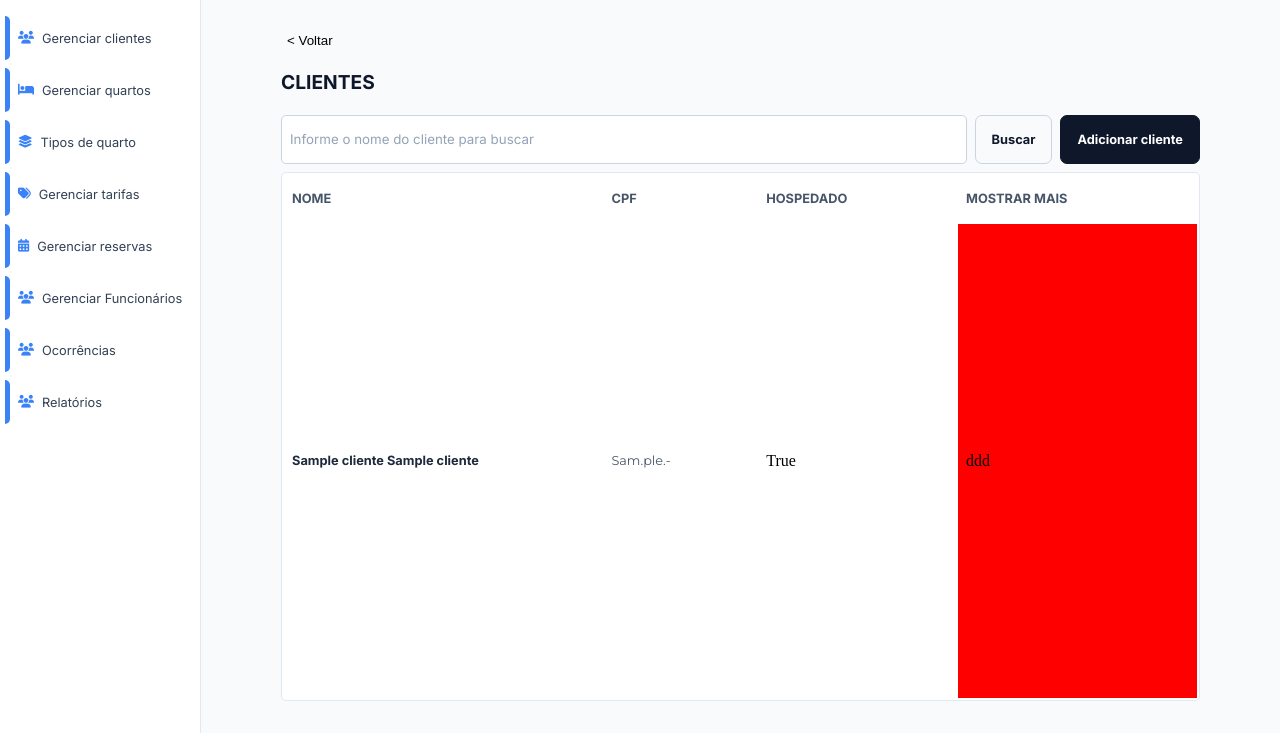
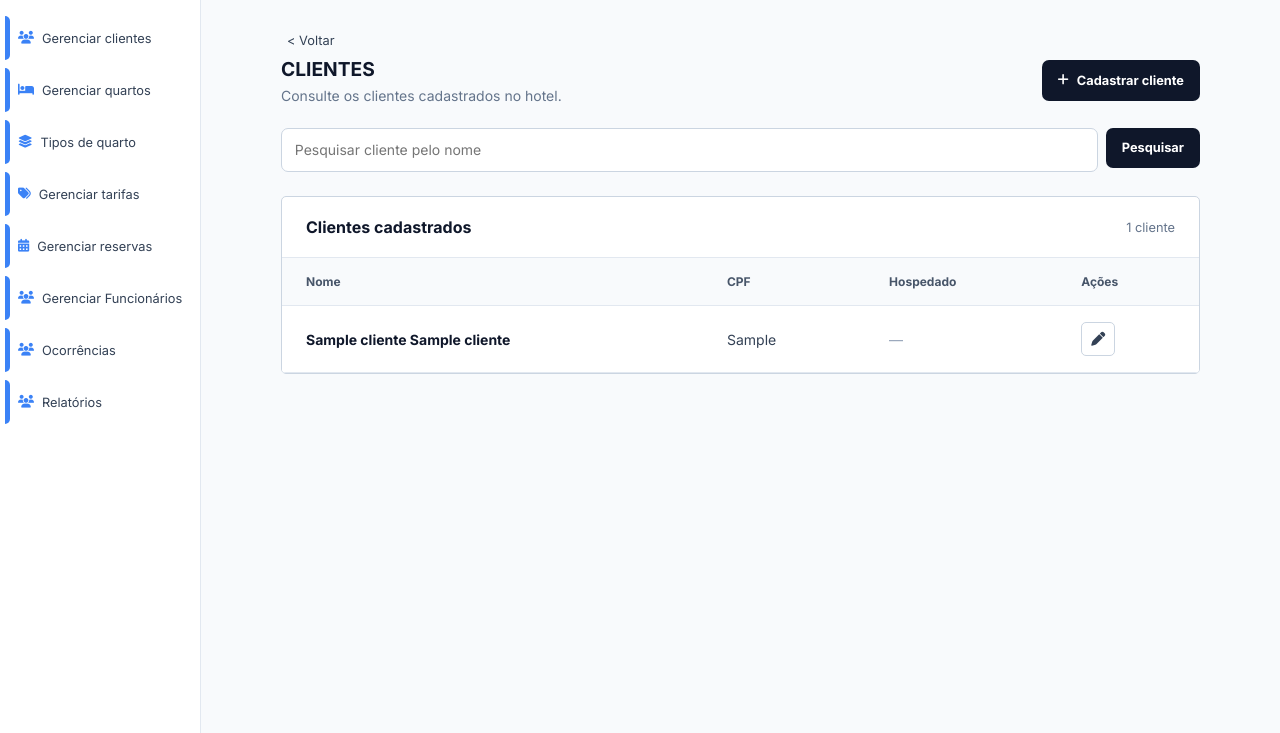
Before and after one commit to Kohlrausch16/sistema_gestao_hotel, a Django app: page /clientes/ in a window 1280 px wide. Shown: the part 67-800 px from the top of the page. Run offline with Django 5.2, Linux system fonts and the light colour scheme; tables that the repository leaves empty hold one stand-in row (values such as "Sample post").

Commit message:
Padroniza listagem de clientes e adiciona busca por nome

```diff
--- /dev/null
+++ b/hotelaria_app/static/css/listagem_clientes.css
@@ -0,0 +1,206 @@
+.cabecalho-clientes {
+    display: flex;
+    align-items: center;
+    justify-content: space-between;
+    gap: 1rem;
+    margin-bottom: 1rem;
+}
+
+.cabecalho-clientes .titulo-pagina {
+    margin: 0 0 0.35rem;
+}
+
+.subtitulo-clientes {
+    margin: 0;
+    color: #64748B;
+    font: 0.875rem "Inter", sans-serif;
+}
+
+.pesquisa-clientes {
+    display: flex;
+    gap: 0.5rem;
+    margin-bottom: 1rem;
+}
+
+.pesquisa-clientes input {
+    flex: 1;
+    min-width: 0;
+    padding: 0.8rem;
+    border: 1px solid #CBD5E1;
+    border-radius: 7px;
+    font: 0.875rem "Inter", sans-serif;
+}
+
+.pesquisa-clientes button {
+    padding: 0.8rem 1rem;
+    border: 0;
+    border-radius: 7px;
+    background: #0F172A;
+    color: #FFFFFF;
+    font: 700 0.8rem "Inter", sans-serif;
+    cursor: pointer;
+}
+
+.pesquisa-clientes button:hover {
+    background: #334155;
+}
+
+.botao-novo-cliente,
+.clientes-vazios a {
+    display: inline-flex;
+    align-items: center;
+    justify-content: center;
+    gap: 0.5rem;
+    padding: 0.8rem 1rem;
+    border-radius: 7px;
+    background: #0F172A;
+    color: #FFFFFF;
+    font: 700 0.8rem "Inter", sans-serif;
+    text-decoration: none;
+    transition: background-color 0.2s;
+}
+
+.botao-novo-cliente:hover,
+.clientes-vazios a:hover {
+    background: #334155;
+}
+
+.painel-clientes {
+    overflow: hidden;
+    border: 1px solid #CBD5E1;
+    border-radius: 5px;
+    background: #FFFFFF;
+    font-family: "Inter", sans-serif;
+}
+
+.painel-clientes-cabecalho {
+    display: flex;
+    align-items: center;
+    justify-content: space-between;
+    gap: 1rem;
+    padding: 1.25rem 1.5rem;
+    border-bottom: 1px solid #E2E8F0;
+}
+
+.painel-clientes-cabecalho h2 {
+    margin: 0;
+    color: #0F172A;
+    font-size: 1rem;
+}
+
+.contador-clientes {
+    color: #64748B;
+    font-size: 0.8rem;
+}
+
+.tabela-clientes-rolagem {
+    overflow-x: auto;
+}
+
+.tabela-clientes {
+    width: 100%;
+    border: 0;
+    border-collapse: collapse;
+    border-radius: 0;
+    text-align: left;
+    white-space: nowrap;
+}
+
+.tabela-clientes th,
+.tabela-clientes td {
+    padding: 1rem 1.5rem;
+    border-bottom: 1px solid #E2E8F0;
+    font-size: 0.875rem;
+}
+
+.tabela-clientes th {
+    background: #F8FAFC;
+    color: #475569;
+    font-size: 0.75rem;
+    font-weight: 700;
+}
+
+.tabela-clientes td {
+    color: #334155;
+}
+
+.tabela-clientes tbody tr:last-child td {
+    border-bottom: 0;
+}
+
+.tabela-clientes tbody tr:hover {
+    background: #F8FAFC;
+}
+
+.tabela-clientes tr[hidden] {
+    display: none;
+}
+
+.tabela-clientes .nome-cliente {
+    color: #0F172A;
+    font-weight: 700;
+}
+
+.situacao-indisponivel {
+    color: #94A3B8;
+}
+
+.botao-editar-cliente {
+    display: inline-flex;
+    align-items: center;
+    justify-content: center;
+    width: 2rem;
+    height: 2rem;
+    border: 1px solid #CBD5E1;
+    border-radius: 5px;
+    background: #FFFFFF;
+    color: #334155;
+}
+
+.botao-editar-cliente:hover,
+.botao-editar-cliente:focus-visible {
+    border-color: #3B82F6;
+    color: #1D4ED8;
+}
+
+.clientes-vazios {
+    display: flex;
+    flex-direction: column;
+    align-items: center;
+    gap: 0.75rem;
+    padding: 3rem 1rem;
+    color: #64748B;
+    text-align: center;
+}
+
+.clientes-vazios > i {
+    color: #3B82F6;
+    font-size: 1.75rem;
+}
+
+.clientes-vazios h3,
+.clientes-vazios p {
+    margin: 0;
+}
+
+.clientes-vazios h3 {
+    color: #0F172A;
+    font-size: 1rem;
+}
+
+.clientes-vazios p {
+    font-size: 0.875rem;
+}
+
+@media (max-width: 800px) {
+    .cabecalho-clientes {
+        align-items: flex-start;
+        flex-direction: column;
+    }
+
+    .painel-clientes-cabecalho,
+    .tabela-clientes th,
+    .tabela-clientes td {
+        padding: 1rem;
+    }
+}
--- /dev/null
+++ b/hotelaria_app/static/scripts/filtrarClientesListagem.js
@@ -0,0 +1,26 @@
+const formularioPesquisaClientes = document.querySelector(".pesquisa-clientes");
+
+if (formularioPesquisaClientes) {
+    const campoPesquisa = formularioPesquisaClientes.querySelector("input");
+    const linhas = document.querySelectorAll(".linha-cliente");
+    const avisoVazio = document.querySelector(".nenhum-cliente-encontrado");
+
+    const filtrarClientes = () => {
+        const pesquisa = campoPesquisa.value.trim().toLocaleLowerCase("pt-BR");
+        let encontrados = 0;
+
+        linhas.forEach((linha) => {
+            const nome = linha.querySelector(".nome-cliente").textContent.toLocaleLowerCase("pt-BR");
+            linha.hidden = !nome.includes(pesquisa);
+            if (!linha.hidden) encontrados += 1;
+        });
+
+        avisoVazio.hidden = encontrados > 0;
+    };
+
+    formularioPesquisaClientes.addEventListener("submit", (evento) => {
+        evento.preventDefault();
+        filtrarClientes();
+    });
+    campoPesquisa.addEventListener("input", filtrarClientes);
+}
--- a/hotelaria_app/templates/listagem_clientes.html
+++ b/hotelaria_app/templates/listagem_clientes.html
@@ -1,57 +1,78 @@
 {% extends "partials/_base.html" %}
 {% load static %}
 
+{% block title %}Clientes{% endblock %}
+
 {% block arquivos_css %}
-    <link rel="stylesheet" href={% static "css/formulario.css" %} />
+    <link rel="stylesheet" href="{% static 'css/listagem_clientes.css' %}">
 {% endblock %}
 
-
 {% block titulo_pagina %}
-
-<button class="botao-retornar"> < Voltar</button>
+    <button class="botao-retornar item-navegacao" type="button">&lt; Voltar</button>
+    <div class="cabecalho-clientes">
+        <div>
             <h1 class="titulo-pagina">CLIENTES</h1>
-
+            <p class="subtitulo-clientes">Consulte os clientes cadastrados no hotel.</p>
+        </div>
+        <a class="botao-novo-cliente" href="{% url 'cadastrar_cliente' %}">
+            <i class="fa-solid fa-plus" aria-hidden="true"></i> Cadastrar cliente
+        </a>
+    </div>
 {% endblock %}
 
+{% block main %}
+    {% if clientes %}
+        <form class="pesquisa-clientes" role="search">
+            <input id="pesquisa-clientes" type="search" placeholder="Pesquisar cliente pelo nome" aria-label="Pesquisar cliente pelo nome">
+            <button type="submit">Pesquisar</button>
+        </form>
+    {% endif %}
 
-{% block main %}
-
-    <div class="acoes-pagina-container">
-        <input class="campo-formulario placeholder-input input-cpf" placeholder="Informe o nome do cliente para buscar" />
-        <button class="botao-formulario botao-cancelar">Buscar</button>
-        <a href="{% url "cadastrar_cliente" %}" class="botao-formulario botao-confirmar">Adicionar cliente</a>
+    <section class="painel-clientes" aria-label="Lista de clientes">
+        <div class="painel-clientes-cabecalho">
+            <h2>Clientes cadastrados</h2>
+            <span class="contador-clientes">{{ clientes|length }} cliente{{ clientes|length|pluralize }}</span>
         </div>
 
-    <table border="">
+        {% if clientes %}
+            <div class="tabela-clientes-rolagem">
+                <table class="tabela-clientes">
                     <thead>
                         <tr>
-                <th class="titulo-coluna-tabela coluna-nome">NOME</th>
-                <th class="titulo-coluna-tabela">CPF</th>
-                <th class="titulo-coluna-tabela">HOSPEDADO</th>
-                <th class="titulo-coluna-tabela">MOSTRAR MAIS</th>
+                            <th scope="col">Nome</th>
+                            <th scope="col">CPF</th>
+                            <th scope="col">Hospedado</th>
+                            <th scope="col">Ações</th>
                         </tr>
                     </thead>
-
                     <tbody>
-
-
                         {% for cliente in clientes %}
-
-                <tr class="item-tabela">
-                    <td class="tabela-fonte-1 coluna-nome">{{ cliente.nome }} {{ cliente.sobrenome }}</td>
-                    <td class="tabela-fonte-2 campo-cpf">{{ cliente.cpf }}</td>
-                    <!-- TODO Implementar fetch das hospedagens - Depende do Model de Checkins -->
-                    <td class="tabela-fonte-3">{{ True }}</td>
-                    <td class="coluna-acao">
-                        ddd
+                            <tr class="linha-cliente">
+                                <td class="nome-cliente">{{ cliente.nome }} {{ cliente.sobrenome }}</td>
+                                <td>{{ cliente.cpf }}</td>
+                                <td><span class="situacao-indisponivel" title="Informação ainda não disponível">—</span></td>
+                                <td>
+                                    <a class="botao-editar-cliente" href="{% url 'editar_cliente' cliente.id %}" aria-label="Editar cliente {{ cliente.nome }} {{ cliente.sobrenome }}" title="Editar cliente">
+                                        <i class="fa-solid fa-pen" aria-hidden="true"></i>
+                                    </a>
                                 </td>
                             </tr>
                         {% endfor %}
+                        <tr class="nenhum-cliente-encontrado" hidden><td colspan="4">Nenhum cliente encontrado.</td></tr>
                     </tbody>
                 </table>
-
+            </div>
+        {% else %}
+            <div class="clientes-vazios">
+                <i class="fa-solid fa-users" aria-hidden="true"></i>
+                <h3>Nenhum cliente cadastrado</h3>
+                <p>Cadastre o primeiro cliente para vê-lo nesta lista.</p>
+                <a href="{% url 'cadastrar_cliente' %}">Cadastrar cliente</a>
+            </div>
+        {% endif %}
+    </section>
 {% endblock %}
 
 {% block arquivos_js %}
-    <script src="{% static 'scripts/aplicarMascaraCpf.js' %}"></script>
+    <script src="{% static 'scripts/filtrarClientesListagem.js' %}"></script>
 {% endblock %}
```
Lines whose indentation alone changed are shown as unchanged.
